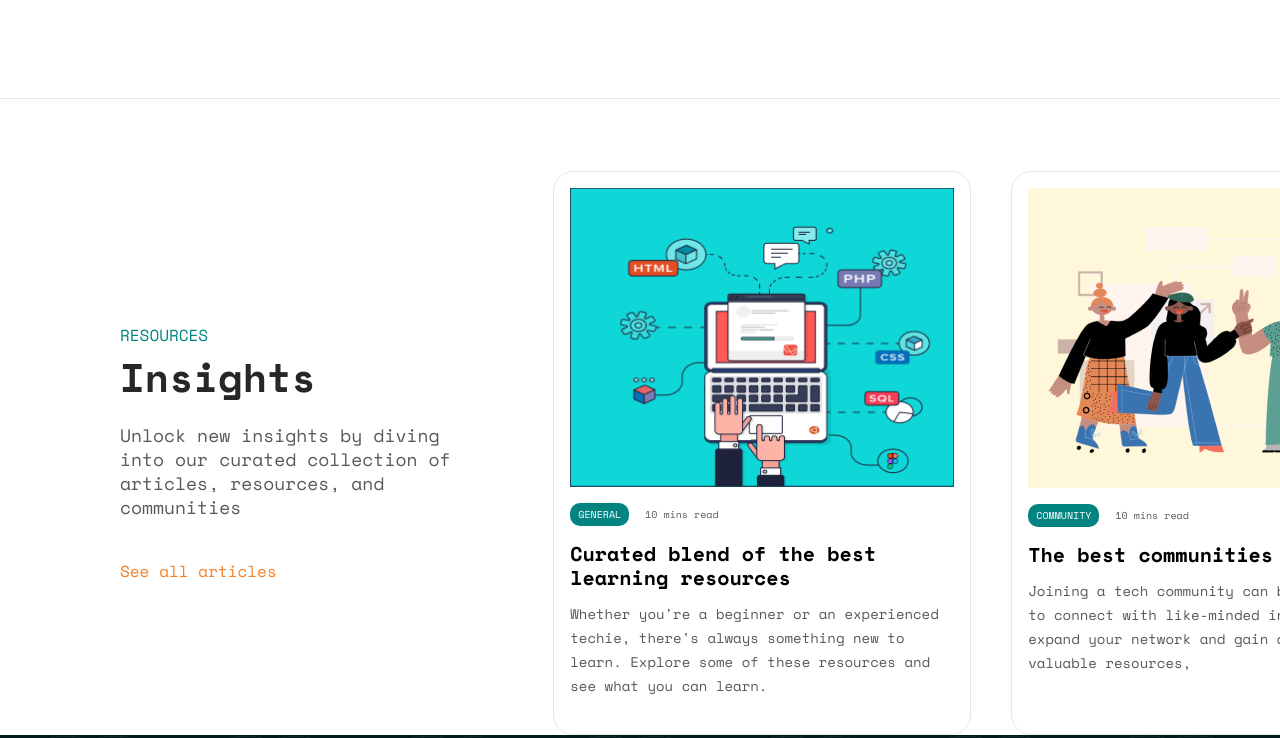
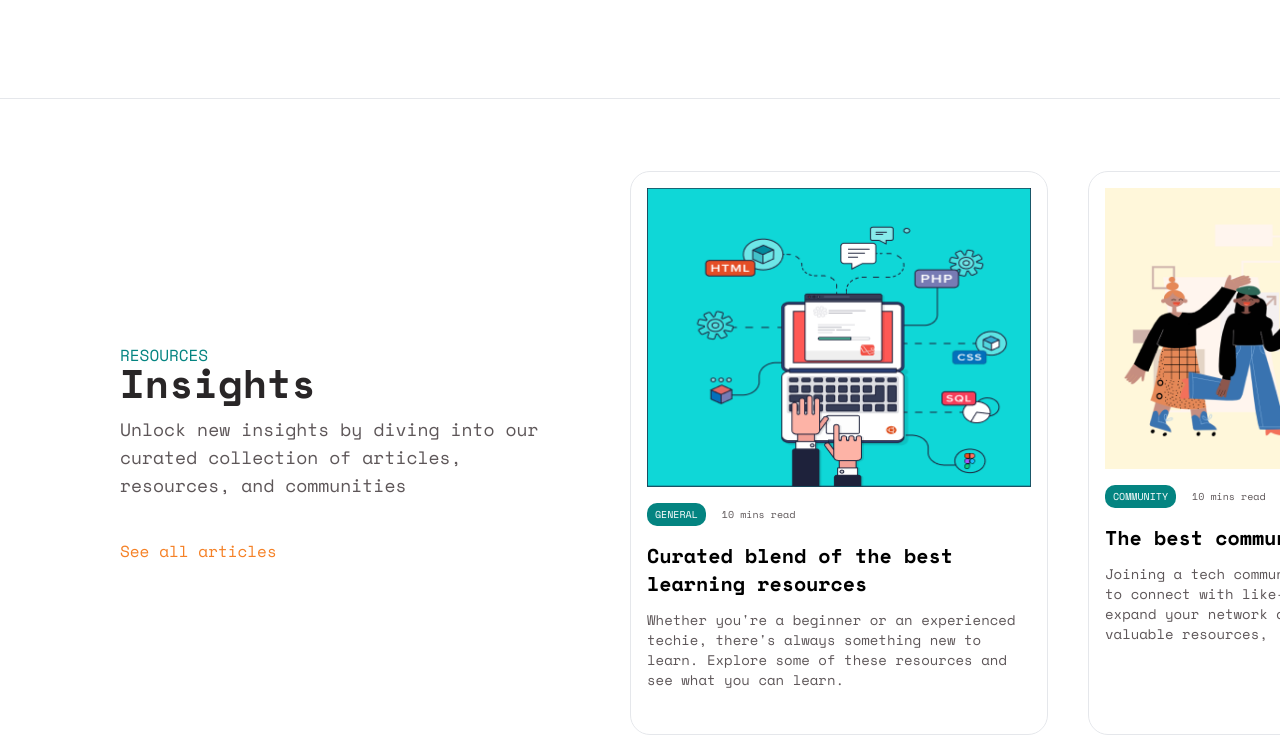
Before and after one commit to kingjamesx/quiz-app, a Next.js app: page / in a window 1280 px wide. Shown: the part 1453-2191 px from the top of the page. Built offline with nearby package versions, Linux system fonts and the light colour scheme.

Commit message:
resources

```diff
--- a/components/home-page/Resources.jsx
+++ b/components/home-page/Resources.jsx
@@ -6,6 +6,7 @@ import coolkids from '../../public/images/coolkids.png';
 const resources = [
   {
     image: IllustrationInstalling,
+    bg: '#0FD7D7',
     category: 'General',
     time: '10',
     title: 'Curated blend of the best learning resources',
@@ -14,6 +15,7 @@ const resources = [
   },
   {
     image: coolkids,
+    bg: '#FFF7DA',
     category: 'COMMUNITY',
     time: '10',
     title: 'The best communities for you',
@@ -23,12 +25,12 @@ const resources = [
 ];
 const Resources = () => {
   return (
-    <section className="pl-[120px] pt-[72px] border-t md:flex items-center gap-[60px]">
+    <section className="pl-5 xl:pl-[120px] py-[72px] border-t md:flex items-center gap-5 lg:gap-[60px]">
       {/* Left side */}
       <div className="">
-        <p className="text-accent-2">RESOURCES</p>
-        <h4 className="font-[700] text-[40px] text-[#292627]">Insights</h4>
-        <p className="text-lg leading-6 mt-4 text-[#5D5658] max-w-[450px]">
+        <p className="text-accent-2 text-xs lg:text-base">RESOURCES</p>
+        <h4 className="font-[700] text-2xl lg:text-[40px] text-[#292627]">Insights</h4>
+        <p className="text-sm lg:text-lg leading-6 mt-4 text-[#5D5658] lg:w-[450px]">
           Unlock new insights by diving into our curated collection of articles,
           resources, and communities
         </p>
@@ -37,10 +39,10 @@ const Resources = () => {
         </div>
       </div>
       {/* right side */}
-      <div className="flex items-center gap-10 overflow-x-auto">
+      <div className=" flex items-center overflow-x-scroll">
         {resources.map(resource => (
-          <div className="w-[418px] h-[564px] px-4 pt-4 pb-8 border rounded-[20px]">
-            <Image src={resource.image} alt="Installing Illustration" />
+          <div className="mr-4 md:mr-10 w-[294px] sm:w-[418px] h-[564px] px-3 md:px-4 pt-3 md:pt-4 pb-8 border rounded-[20px]">
+            <Image className='' style={{background: `${resource.bg}`}} src={resource.image} alt="Installing Illustration" />
             <div className="mt-4">
               <div className="flex items-center gap-4 mb-4">
                 <div className="w-max px-2 py-1 rounded-[10px] uppercase text-white bg-accent-2 font-700 text-[10px]">
@@ -48,10 +50,10 @@ const Resources = () => {
                 </div>
                 <p className="text-[10px] text-secondary">{resource.time} mins read</p>
               </div>
-              <p className="text-xl leading-6 font-[700] w-[386px] mb-3">
+              <p className="text-base md:text-xl leading-6 font-[700] w-[270px] lg:w-[386px] mb-3">
                 {resource.title}
               </p>
-              <p className="text-sm w-fit text-secondary leading-6">
+              <p className="text-sm md:text-sm w-[270px] md:w-[386px] text-secondary leading-6">
                 {resource.content}
               </p>
             </div>
```
Also changed, not shown: public/images/coolkids.png.
